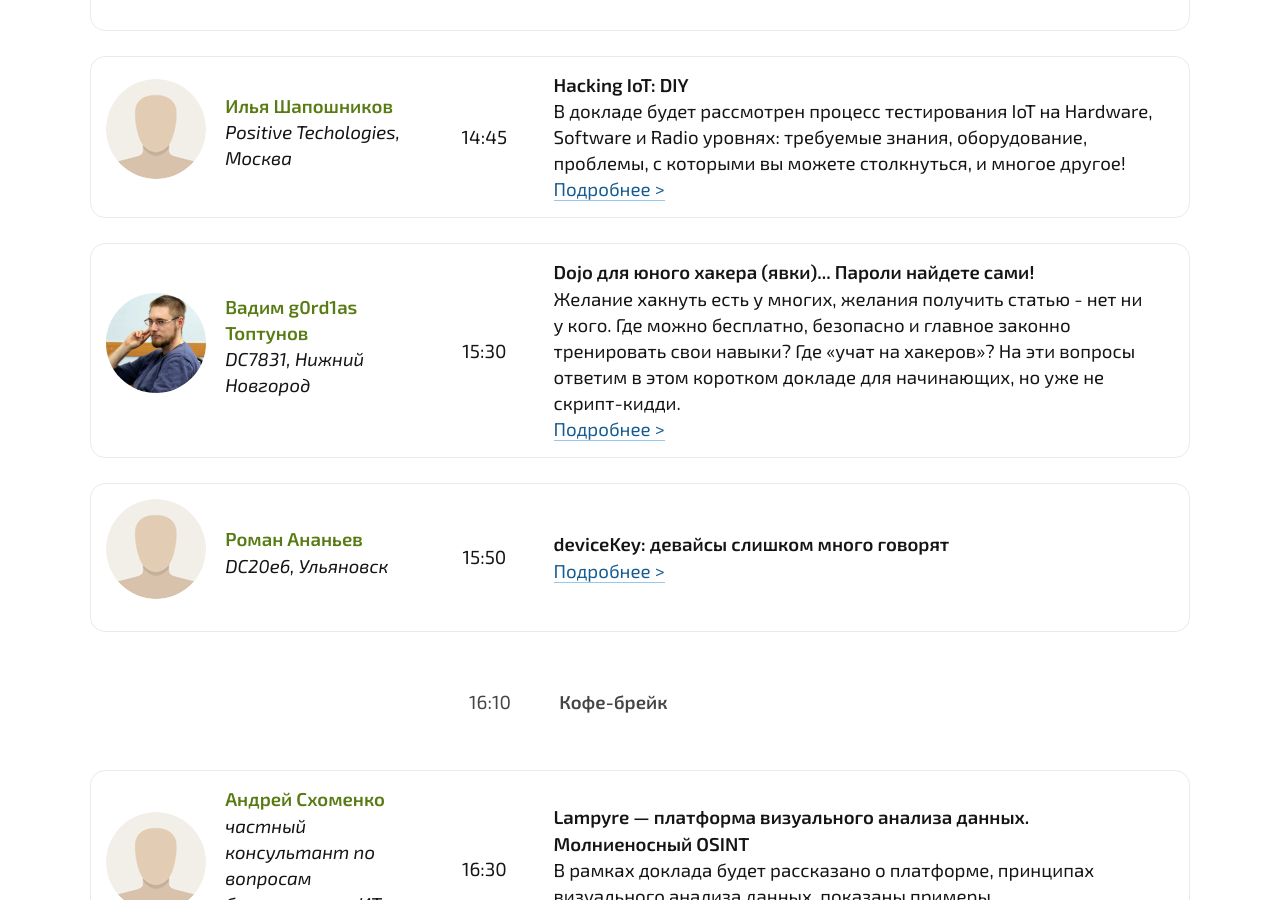
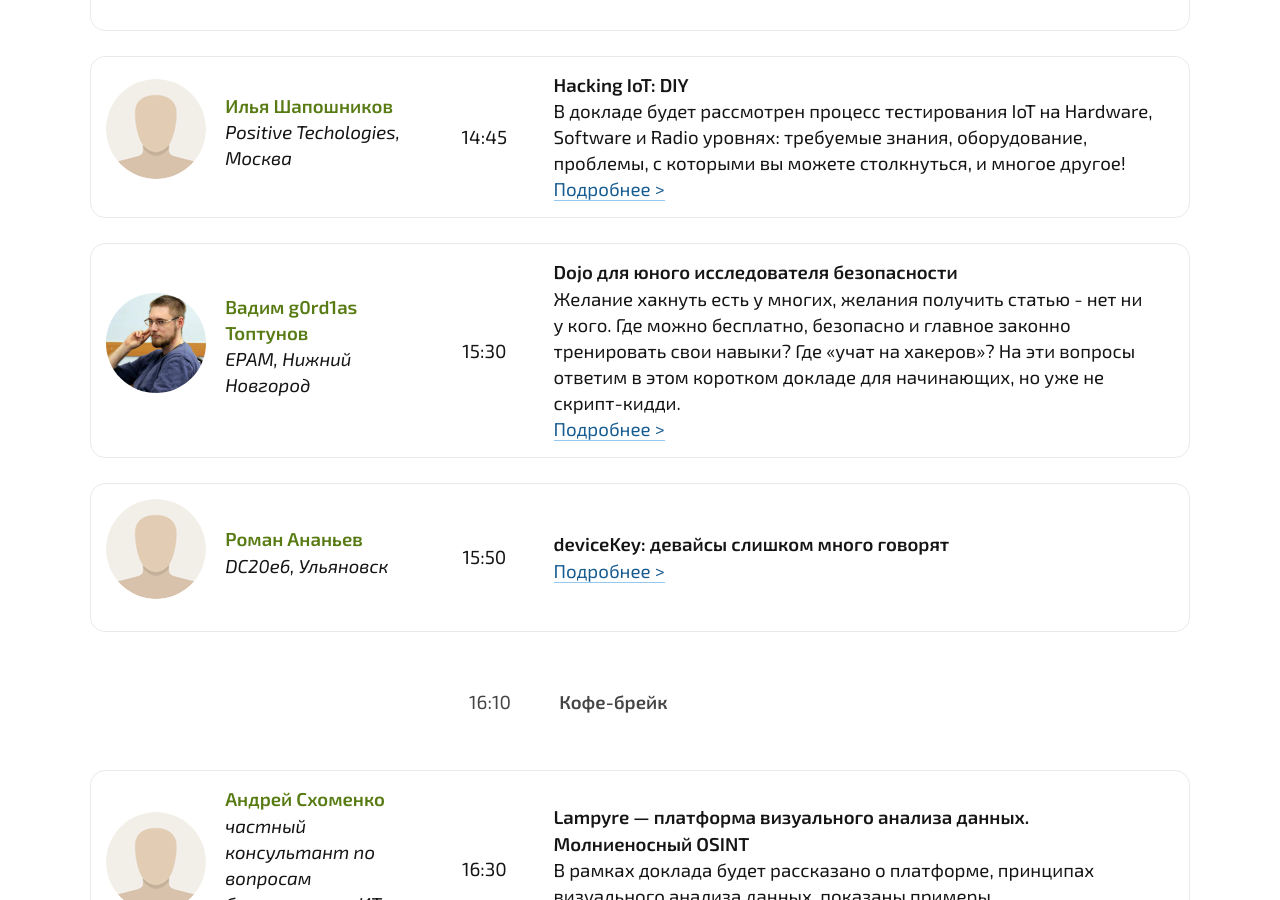
Before and after one commit to defcon-nn/defcon-nn.github.io, a Jekyll site: the page built from index.html, in a window 1280 px wide and 900 px high, scrolled down 2486 px. Built offline with Jekyll 4.4.1, drawn with Linux system fonts in a browser that asks for light colours.

Commit message:
Update for g0rd1as

```diff
--- a/_data/meetup_16_02_2019.yml
+++ b/_data/meetup_16_02_2019.yml
@@ -47,7 +47,7 @@
   description: "В докладе будет рассмотрен процесс тестирования IoT на Hardware, Software и Radio уровнях: требуемые знания, оборудование, проблемы, с которыми вы можете столкнуться, и многое другое!"
   page: /0x0A/07-ilya.html
 
-- title: "Dojo для юного хакера (явки)... Пароли найдете сами!"
+- title: "Dojo для юного исследователя безопасности"
   speaker: gordias
   time: "15:30"
   description: "Желание хакнуть есть у многих, желания получить статью - нет ни у кого. Где можно бесплатно, безопасно и главное законно тренировать свои навыки? Где &laquo;учат на хакеров&raquo;? На эти вопросы ответим в этом коротком докладе для начинающих, но уже не скрипт-кидди."
--- a/_data/speakers.yml
+++ b/_data/speakers.yml
@@ -10,7 +10,7 @@ avp:
   bio: Полуночный free software разработчик, пишущий на Лисп и других ЯП во имя добра. В дневное время — заведующий двумя лабораториями в Нижегородском радиотехническом колледже и просто преподаватель. Со-основатель Нижегородского хакерспейса CADR.
 gordias:
   name: Вадим g0rd1as Топтунов
-  company: DC7831, Нижний Новгород
+  company: EPAM, Нижний Новгород
   avatar: vadim.jpg
   bio:
 rus_em:
```
